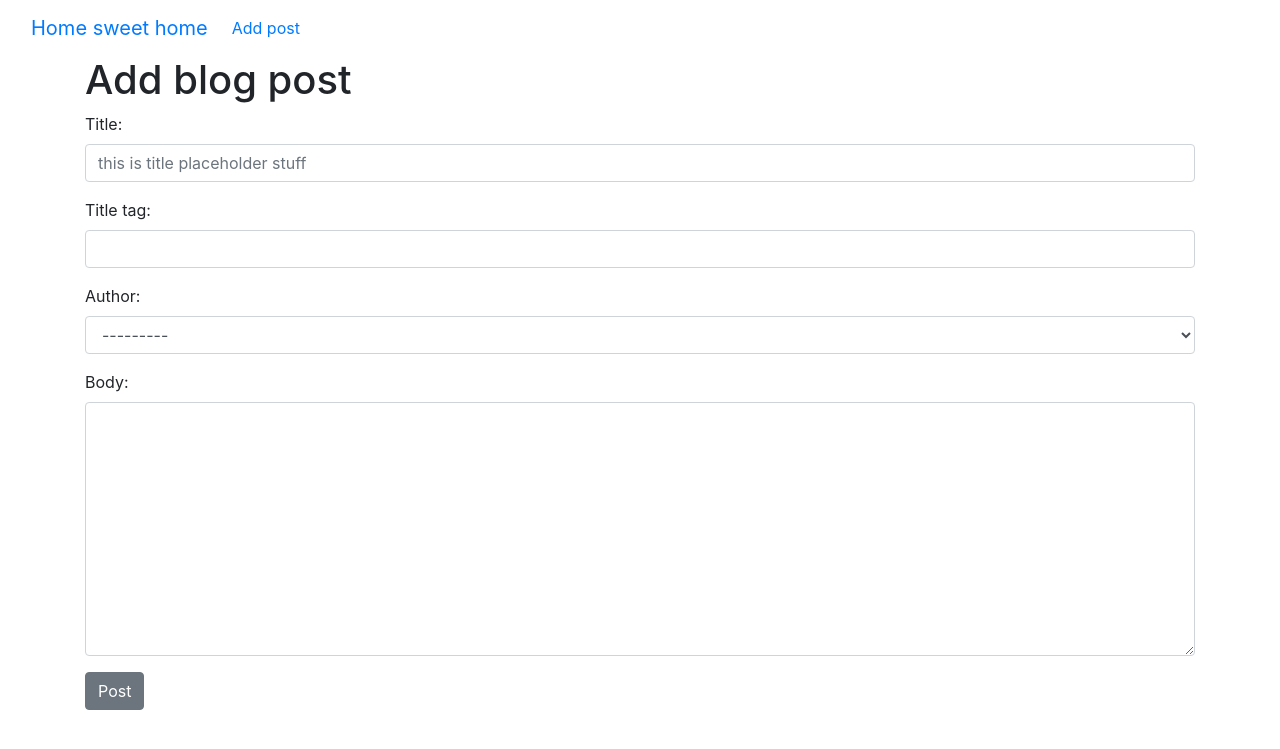
After one commit to 545room/simpleblog, a Django app: page /add_post/ in a window 1280 px wide. The commit adds this page. Shown: the top 749 px of the page. Run offline with Django 4.2, Linux system fonts and the light colour scheme; data comes from the database, SQL or seed files in the repository; both versions use the stored data as it was after the commit.

Commit message:
1.0.2
Added the ability to add, edit and delete posts

```diff
--- /dev/null
+++ b/ablog/theblog/forms.py
@@ -0,0 +1,25 @@
+from django import forms
+from .models import Post
+
+class PostForm(forms.ModelForm):
+    class Meta:
+        model = Post
+        fields = ('title', 'title_tag', 'author', 'body')
+
+        widgets = {
+            'title': forms.TextInput(attrs={'class': 'form-control', 'placeholder': 'this is title placeholder stuff'}),
+            'title_tag': forms.TextInput(attrs={'class': 'form-control'}),
+            'author': forms.Select(attrs={'class': 'form-control'}),
+            'body': forms.Textarea(attrs={'class': 'form-control'}),
+        }
+
+class EditForm(forms.ModelForm):
+    class Meta:
+        model = Post
+        fields = ('title', 'title_tag', 'body')
+
+        widgets = {
+            'title': forms.TextInput(attrs={'class': 'form-control', 'placeholder': 'this is title placeholder stuff'}),
+            'title_tag': forms.TextInput(attrs={'class': 'form-control'}),
+            'body': forms.Textarea(attrs={'class': 'form-control'}),
+        }
--- a/ablog/theblog/models.py
+++ b/ablog/theblog/models.py
@@ -1,11 +1,16 @@
 from django.db import models
 from django.contrib.auth.models import User
+from django.urls import reverse
 
 class Post(models.Model):
     title = models.CharField(max_length=255)
-    title_tag = models.CharField(max_length=255, default='default string')
+    title_tag = models.CharField(max_length=255)
     author = models.ForeignKey(User, on_delete=models.CASCADE)
     body = models.TextField()
 
     def __str__(self):
         return self.title + ' | ' + str(self.author)
+
+    def get_absolute_url(self):
+        # return reverse('article-detail', args=(str(self.id)))
+        return reverse('home')
--- /dev/null
+++ b/ablog/theblog/templates/add_post.html
@@ -0,0 +1,14 @@
+{% extends 'base.html' %}
+{% block title %} Creat a new post {% endblock %}
+{% block content %}
+
+    <h1>Add blog post</h1>
+    <div class="form-group">
+        <form method="POST">
+            {% csrf_token %}
+            {{ form.as_p }}
+            <button class="btn btn-secondary">Post</button>
+        </form>
+    </div>
+
+{% endblock %}
--- a/ablog/theblog/templates/article_detail.html
+++ b/ablog/theblog/templates/article_detail.html
@@ -3,7 +3,7 @@
 {% block content %}
     <h1>{{ post.title }}</h1>
      <br>
-     <p>{{ post.author }}: {{ post.author.first_name }} - {{ post.author.last_name }}</p>
+     <p>{{ post.author }} - <a href="{% url 'update_post' post.pk %}"><small>(Edit)</a></small> | <a href="{% url 'delete_post' post.pk %}"><small>(Delete)</small></a>: {{ post.author.first_name }} - {{ post.author.last_name }}</p>
      <br>
      <p> {{ post.body }}</p>
 
--- a/ablog/theblog/templates/base.html
+++ b/ablog/theblog/templates/base.html
@@ -8,8 +8,8 @@
             My blog sweet home
         {% endblock %}
     </title>
-    <link href="https://cdn.jsdelivr.net/npm/bootstrap@5.3.2/dist/css/bootstrap.min.css" rel="stylesheet" integrity="sha384-T3c6CoIi6uLrA9TneNEoa7RxnatzjcDSCmG1MXxSR1GAsXEV/Dwwykc2MPK8M2HN" crossorigin="anonymous">
-</head>
+    <link rel="stylesheet" href="https://cdn.jsdelivr.net/npm/bootstrap@4.6.2/dist/css/bootstrap.min.css" integrity="sha384-xOolHFLEh07PJGoPkLv1IbcEPTNtaed2xpHsD9ESMhqIYd0nLMwNLD69Npy4HI+N" crossorigin="anonymous">
+  </head>
 <body>
 
     <nav class="navbar navbar-expand-lg bg-body-tertiary">
@@ -21,7 +21,7 @@
           <div class="collapse navbar-collapse" id="navbarSupportedContent">
             <ul class="navbar-nav me-auto mb-2 mb-lg-0">
               <li class="nav-item">
-                <a class="nav-link" href="#">Link</a>
+                <a class="nav-link" href="{% url 'add_post' %}">Add post</a>
               </li>
             </ul>
           </div>
--- a/ablog/theblog/templates/home.html
+++ b/ablog/theblog/templates/home.html
@@ -8,10 +8,12 @@
         <li>
         <a href="{% url 'article-detail' post.pk %}"> {{ post.title }} </a>
             <br>
-            {{ post.author }}: {{ post.author.first_name }} - {{ post.author.last_name }}
+            {{ post.author }} - <a href="{% url 'update_post' post.pk %}"><small>(Edit)</a></small> | <a href="{% url 'delete_post' post.pk %}"><small>(Delete)</small></a>: {{ post.author.first_name }} - {{ post.author.last_name }}
             <br>
             {{ post.body }}
         </li>
+        <br>
+        <br>
     {% endfor %}
     </ul>
 
--- a/ablog/theblog/urls.py
+++ b/ablog/theblog/urls.py
@@ -1,9 +1,11 @@
 from django.urls import path
 # from . import views
-from .views import HomeView, ArticleDetailView
+from .views import HomeView, ArticleDetailView, AddPostView, UpdatePostView, DeletePostView
 
 urlpatterns = [
-    # path('', views.home, name='home'),
     path('', HomeView.as_view(), name='home'),
-    path('article/<int:pk>', ArticleDetailView.as_view(), name='article-detail')
+    path('article/<int:pk>', ArticleDetailView.as_view(), name='article-detail'),
+    path('add_post/', AddPostView.as_view(), name='add_post'),
+    path('article/edit/<int:pk>', UpdatePostView.as_view(), name='update_post'),
+    path('article/<int:pk>/remove', DeletePostView.as_view(), name='delete_post'),
 ]
--- a/ablog/theblog/views.py
+++ b/ablog/theblog/views.py
@@ -1,14 +1,32 @@
 from django.shortcuts import render
-from django.views.generic import ListView, DetailView
+from django.views.generic import ListView, DetailView, CreateView, UpdateView, DeleteView
 from .models import Post
-
-# def home(request):
-#     return render(request, 'home.html')
+from .forms import PostForm, EditForm
+from django.urls import reverse_lazy
 
 class HomeView(ListView):
     model = Post
     template_name = 'home.html'
+    ordering = ['-id']
 
 class ArticleDetailView(DetailView):
     model = Post
     template_name = 'article_detail.html'
+
+class AddPostView(CreateView):
+    model = Post
+    form_class = PostForm
+    template_name = 'add_post.html'
+    # fields = '__all__'
+    # fields = ('title', 'body')
+
+class UpdatePostView(UpdateView):
+    model = Post
+    form_class = EditForm
+    template_name = 'update_post.html'
+    # fields = ['title', 'title_tag', 'body']
+
+class DeletePostView(DeleteView):
+    model = Post
+    template_name = 'delete_post.html'
+    success_url = reverse_lazy('home')
```
Also changed, not shown: ablog/theblog/templates/delete_post.html (added, +16 -0 lines), ablog/theblog/templates/update_post.html (added, +14 -0 lines), ablog/db.sqlite3.
